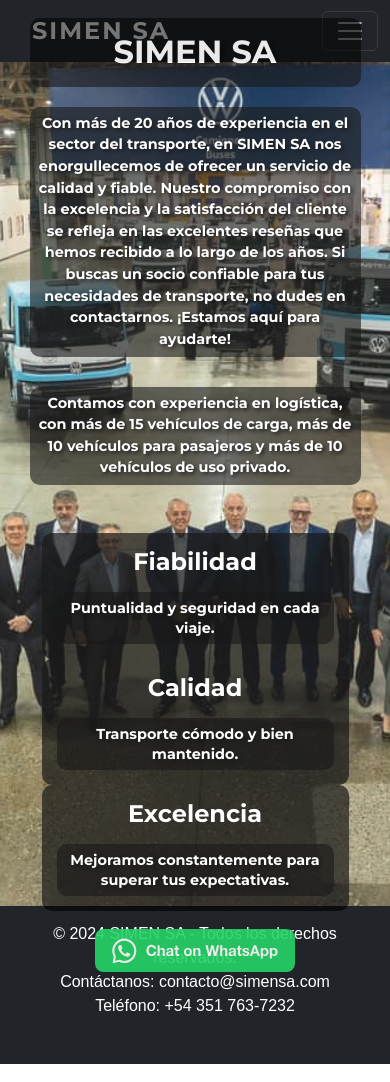
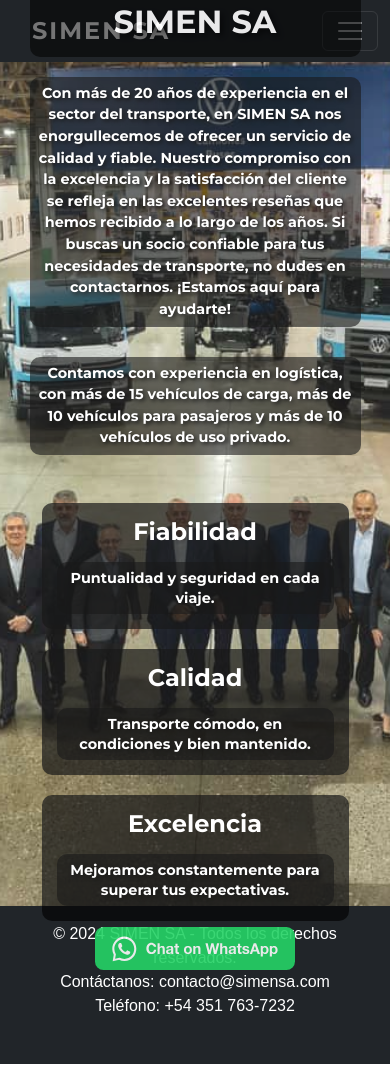
Before and after one commit to juampiramallo/Prueba-Host, a plain HTML site: page index.html in a window 390 px wide. Drawn offline with nearby package versions, Linux system fonts and the light colour scheme.

Commit message:
valuechange

```diff
--- a/assets/css/index.css
+++ b/assets/css/index.css
@@ -121,6 +121,12 @@ footer a:hover {
     font-size: 1em; /* Tamaño ajustado */
     padding: 8px; /* Ajusta el espacio alrededor del párrafo */
   }
+
+  .value-box {
+    padding: 20px;
+    margin-bottom: 20px;
+  }
+
   .my-5 {
     margin-top: 3rem;
     margin-bottom: 8rem;
@@ -132,7 +138,7 @@ footer a:hover {
 
   .wsp-button {
     width: 250px; /* Tamaño ajustado */
-    bottom: 5em; /* Posición ajustada para pantallas pequeñas */
+    bottom: 7em; /* Posición ajustada para pantallas pequeñas */
   }
 }
 
--- a/index.html
+++ b/index.html
@@ -83,7 +83,7 @@
             <div class="col-md-4">
               <div class="value-box">
                 <h3>Calidad</h3>
-                <p>Transporte cómodo y bien mantenido.</p>
+                <p>Transporte cómodo, en condiciones y bien mantenido.</p>
               </div>
             </div>
             <div class="col-md-4">
```
